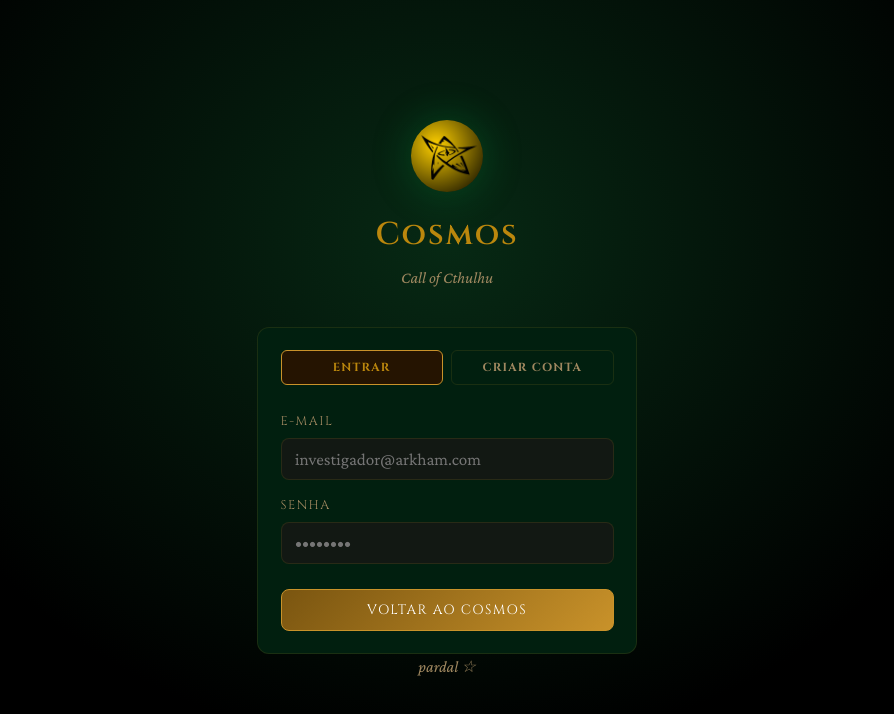
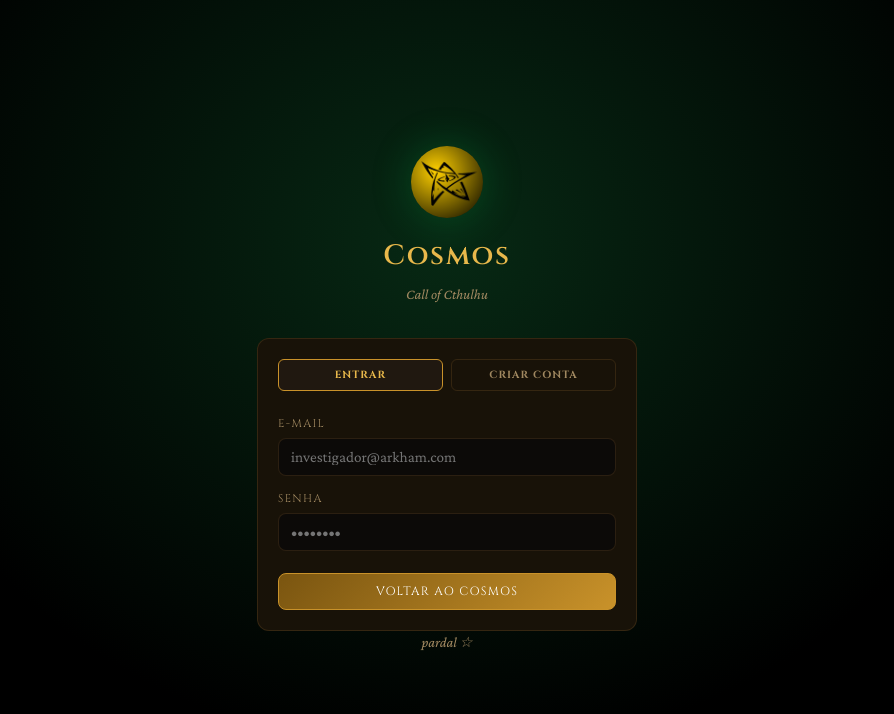
Before and after one commit to TawanVitor/Taverna, a React (Vite) app: page / in a window 1280 px wide. Shown: the top 714 px of the page, without its empty margins (193-1087 px from the left). Built offline with nearby package versions, Linux system fonts and the light colour scheme; no server answers.

Commit message:
Add new character fields and configurations

```diff
--- a/src/App.jsx
+++ b/src/App.jsx
@@ -6,8 +6,21 @@
 import { useState } from 'react'
 
 export default function App() {
-  const { user } = useAuth()
+  const { user, configError } = useAuth()
   const [view, setView] = useState({ page: 'lobby' })
+
+  if (configError) {
+    return (
+      <div style={{ minHeight: '100vh', display: 'flex', alignItems: 'center', justifyContent: 'center', padding: '1.5rem', background: 'radial-gradient(ellipse at 50% 30%, #072914 0%, #000000 65%)' }}>
+        <div className="card" style={{ maxWidth: 520, width: '100%', padding: '2rem' }}>
+          <h1>Configuração do Supabase faltando</h1>
+          <p>O app precisa de um arquivo <code>.env</code> com as variáveis abaixo:</p>
+          <pre style={{ background: '#111', color: '#a8ff94', padding: '1rem', borderRadius: 8 }}>VITE_SUPABASE_URL=...\nVITE_SUPABASE_ANON_KEY=...</pre>
+          <p>Copie o modelo de <code>.env.example</code> e preencha seus dados do Supabase.</p>
+        </div>
+      </div>
+    )
+  }
 
   // Ainda carregando a sessão de auth
   if (user === undefined) {
--- a/src/lib/AuthContext.jsx
+++ b/src/lib/AuthContext.jsx
@@ -1,5 +1,5 @@
 import { createContext, useContext, useEffect, useState } from 'react'
-import { supabase } from '../lib/supabase'
+import { supabase, supabaseConfigError } from '../lib/supabase'
 
 const AuthContext = createContext(null)
 
@@ -7,6 +7,11 @@
   const [user, setUser] = useState(undefined) // undefined = loading
 
   useEffect(() => {
+    if (supabaseConfigError) {
+      setUser(null)
+      return
+    }
+
     supabase.auth.getSession().then(({ data }) => {
       setUser(data.session?.user ?? null)
     })
@@ -17,21 +22,24 @@
   }, [])
 
   async function signIn(email, password) {
+    if (supabaseConfigError) throw supabaseConfigError
     const { error } = await supabase.auth.signInWithPassword({ email, password })
     if (error) throw error
   }
 
   async function signUp(email, password) {
+    if (supabaseConfigError) throw supabaseConfigError
     const { error } = await supabase.auth.signUp({ email, password })
     if (error) throw error
   }
 
   async function signOut() {
+    if (supabaseConfigError) throw supabaseConfigError
     await supabase.auth.signOut()
   }
 
   return (
-    <AuthContext.Provider value={{ user, signIn, signUp, signOut }}>
+    <AuthContext.Provider value={{ user, signIn, signUp, signOut, configError: supabaseConfigError }}>
       {children}
     </AuthContext.Provider>
   )
--- a/src/lib/supabase.js
+++ b/src/lib/supabase.js
@@ -1,10 +1,10 @@
 import { createClient } from '@supabase/supabase-js'
 
-const supabaseUrl = import.meta.env.VITE_SUPABASE_URL
-const supabaseAnonKey = import.meta.env.VITE_SUPABASE_ANON_KEY
+const fallbackUrl = 'https://ffudjrhyemaouqldftza.supabase.co'
+const fallbackAnonKey = 'eyJhbGciOiJIUzI1NiIsInR5cCI6IkpXVCJ9.eyJpc3MiOiJzdXBhYmFzZSIsInJlZiI6ImZmdWRqcmh5ZW1hb3VxbGRmdHphIiwicm9sZSI6ImFub24iLCJpYXQiOjE3NzgzNDI3OTQsImV4cCI6MjA5MzkxODc5NH0.cBw-AsK3Q9RrJalGvaXVV3a343BsUquiQBaQZHck-eM'
 
-if (!supabaseUrl || !supabaseAnonKey) {
-  throw new Error('Faltam as variáveis VITE_SUPABASE_URL e VITE_SUPABASE_ANON_KEY no arquivo .env')
-}
+const supabaseUrl = import.meta.env.VITE_SUPABASE_URL || fallbackUrl
+const supabaseAnonKey = import.meta.env.VITE_SUPABASE_ANON_KEY || fallbackAnonKey
 
+export const supabaseConfigError = null
 export const supabase = createClient(supabaseUrl, supabaseAnonKey)
--- a/src/styles/global.css
+++ b/src/styles/global.css
@@ -1,30 +1,30 @@
 *, *::before, *::after { box-sizing: border-box; margin: 0; padding: 0; }
 
 :root {
-  --bg:        #121813;
-  --surface:   #011f0f;
-  --surface2:  #251401;
+  --bg:        #0c0a08;
+  --surface:   #181208;
+  --surface2:  #201810;
   --surface3:  #2a2015;
-  --border:    rgba(137, 120, 34, 0.18);
-  --border-md: rgba(109, 85, 48, 0.35);
+  --border:    rgba(180, 130, 55, 0.18);
+  --border-md: rgba(180, 130, 55, 0.35);
   --gold:      #c9922a;
-  --gold-lt:   #bb870d;
+  --gold-lt:   #e8b84b;
   --gold-dk:   #7a5510;
-  --red:       #e3b9bf;
+  --red:       #9b2335;
   --red-lt:    #c0392b;
   --purple:    #5b2d82;
   --purple-lt: #8e44ad;
-  --text:      #caad7c;
+  --text:      #e2d0b0;
   --text-md:   #a08860;
-  --text-dim:  #55472a;
-  --font-display: 'Cinzel';
+  --text-dim:  #5a4a2a;
+  --font-display: 'Cinzel', serif;
   --font-body:    'Crimson Pro', Georgia, serif;
   --font-mono:    'JetBrains Mono', monospace;
   --radius:    8px;
   --radius-lg: 12px;
 }
 
-html { font-size: 18px; }
+html { font-size: 16px; }
 
 body {
   background: var(--bg);
@@ -254,6 +254,44 @@
   color: var(--text);
 }
 
+/* Input numérico inline nas fichas */
+.stat-input {
+  font-family: var(--font-mono);
+  font-size: 1.1rem;
+  font-weight: 500;
+  width: 3.5rem;
+  text-align: center;
+  color: var(--text);
+  background: var(--surface2);
+  border: 1px solid var(--border);
+  border-radius: 6px;
+  padding: 0.2rem 0.25rem;
+  transition: border-color 0.15s;
+  -moz-appearance: textfield;
+}
+.stat-input:focus { outline: none; border-color: var(--gold); background: var(--bg); }
+.stat-input::-webkit-outer-spin-button,
+.stat-input::-webkit-inner-spin-button { -webkit-appearance: none; }
+
+/* Input numérico menor para pericias e caracteristicas */
+.pericia-input {
+  font-family: var(--font-mono);
+  font-size: 0.9rem;
+  font-weight: 500;
+  width: 3rem;
+  text-align: center;
+  color: var(--gold);
+  background: var(--surface2);
+  border: 1px solid var(--border);
+  border-radius: 5px;
+  padding: 0.15rem 0.2rem;
+  transition: border-color 0.15s;
+  -moz-appearance: textfield;
+}
+.pericia-input:focus { outline: none; border-color: var(--gold); background: var(--bg); }
+.pericia-input::-webkit-outer-spin-button,
+.pericia-input::-webkit-inner-spin-button { -webkit-appearance: none; }
+
 /* Pericia row */
 .pericia-row {
   display: flex; align-items: center;
```
Also changed, not shown: src/pages/PlayerPage.jsx (+119 -91 lines), 1 other file (tests, documents, lock files or other folders).
